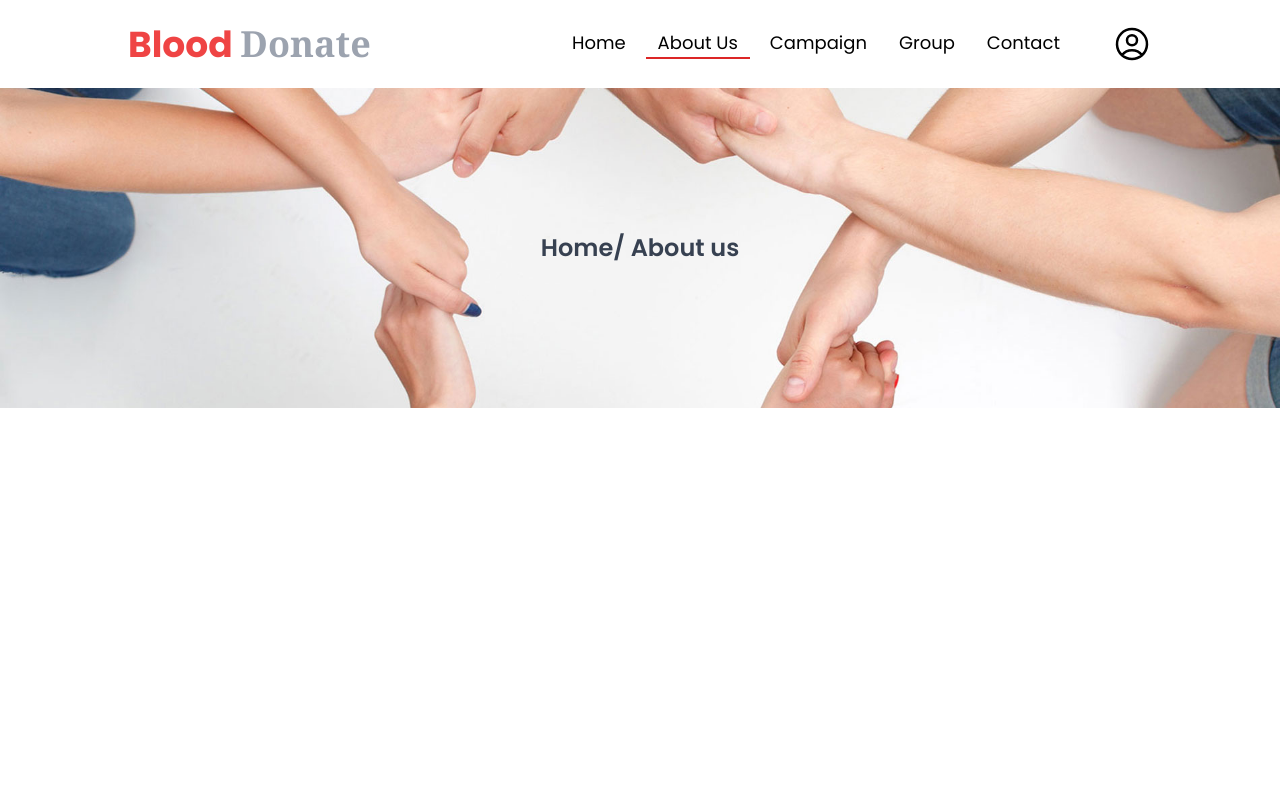
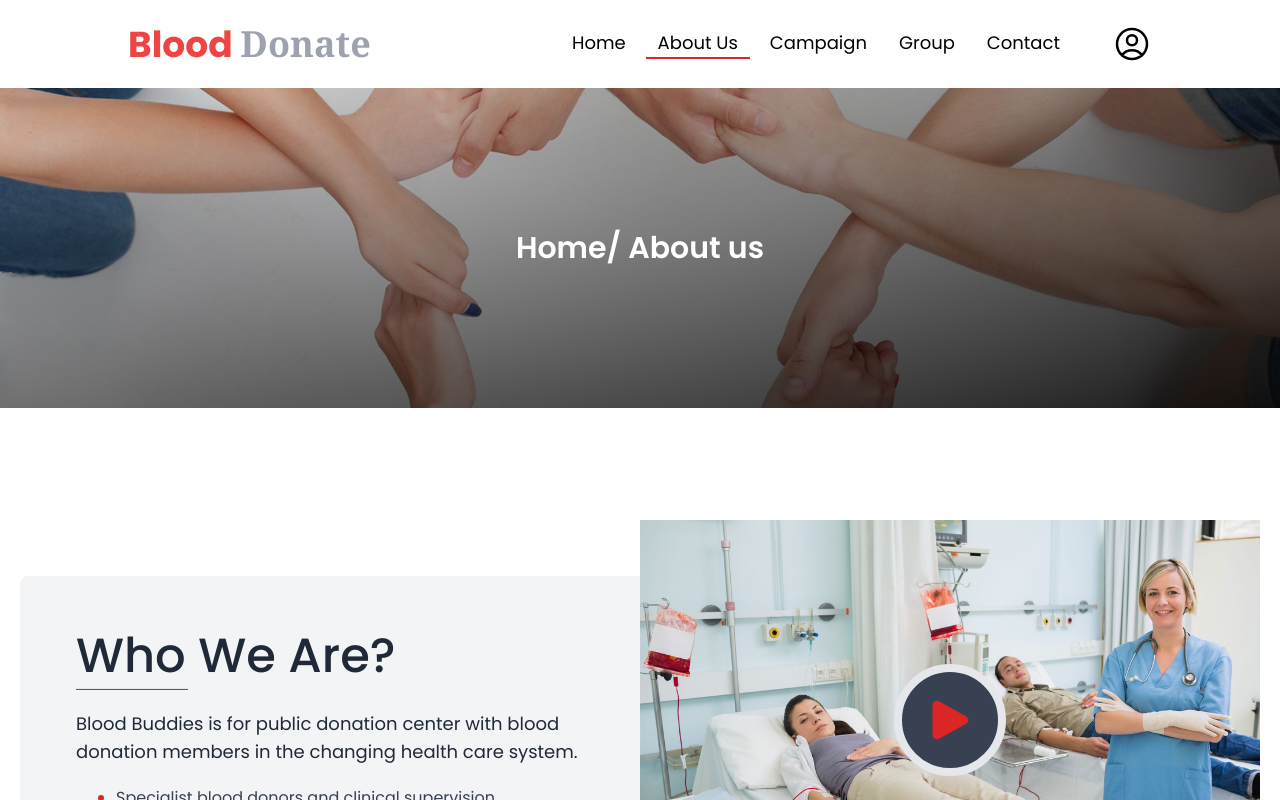
Before and after one commit to miraz66/dream_touch_blood, a React (Vite) app: page /About in a window 1280 px wide. Shown: the top 800 px of the page. Built offline with nearby package versions, Linux system fonts and the light colour scheme.

Commit message:
aboutDetails

```diff
--- a/src/components/ScrollToTopButton.jsx
+++ b/src/components/ScrollToTopButton.jsx
@@ -33,7 +33,7 @@ function ScrollToTopButton() {
     <button
       className={`${
         isVisible ? "block" : "hidden"
-      } fixed bottom-14 right-4 z-50 p-3 rounded-full bg-gradient-to-br from-gray-500 via-red-600 to-gray-200 text-red-500`}
+      } fixed bottom-14 right-4 z-50 p-3 rounded-full bg-gradient-to-br from-red-300 via-red-600 to-red-200 text-red-500`}
       onClick={scrollToTop}
     >
       <svg
--- a/src/pages/About.jsx
+++ b/src/pages/About.jsx
@@ -1,3 +1,4 @@
+import DetailsCompany from "../components/DetailsCompany";
 import Header from "../components/Headers";
 
 function About() {
@@ -8,12 +9,20 @@ function About() {
         <Header />
 
         {/* ----About Home---- */}
-        <div className="h-80 bg-no-repeat bg-center bg-cover bg-[url('assets/header-bg.jpg')]">
-          <div className="max-w-7xl mx-auto h-full text-2xl font-semibold text-gray-700 flex justify-center items-center">
-            <a href="">Home</a>
+        <div className="h-80 bg-no-repeat bg-center bg-cover bg-[linear-gradient(to_right_bottom,rgba(0,0,0,0.1),rgba(0,0,0,0.9)),url('assets/header-bg.jpg')]">
+          <div className="max-w-7xl mx-auto h-full text-3xl font-semibold text-white flex justify-center items-center">
+            <a
+              className="hover:border-b hover:border-red-600 ease-in-out duration-300"
+              href="/"
+            >
+              Home
+            </a>
             <h2>/ About us</h2>
           </div>
         </div>
+
+        {/* Details for company */}
+        <DetailsCompany />
       </div>
     </>
   );
```
